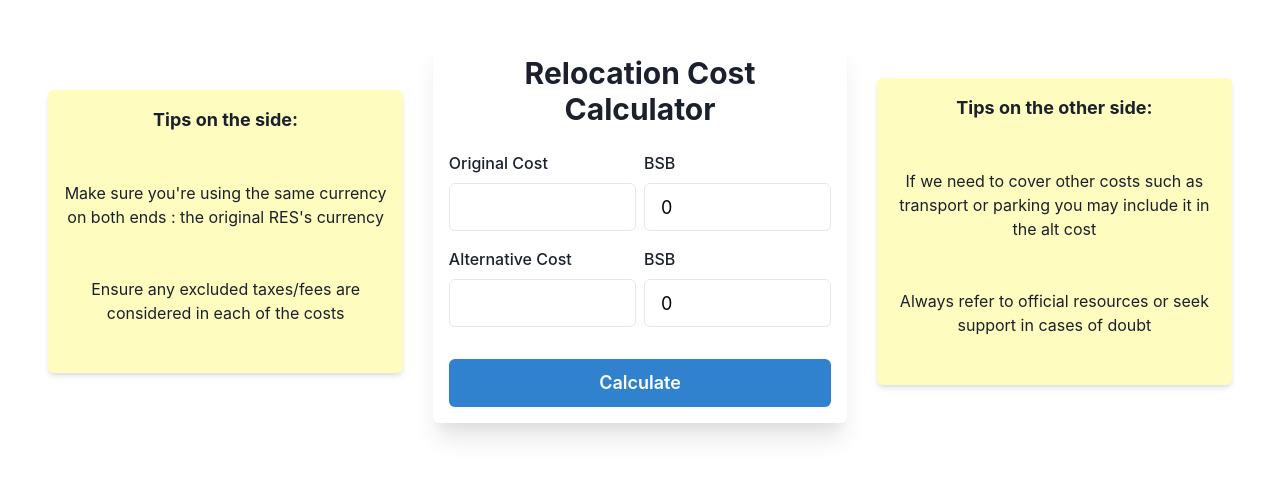
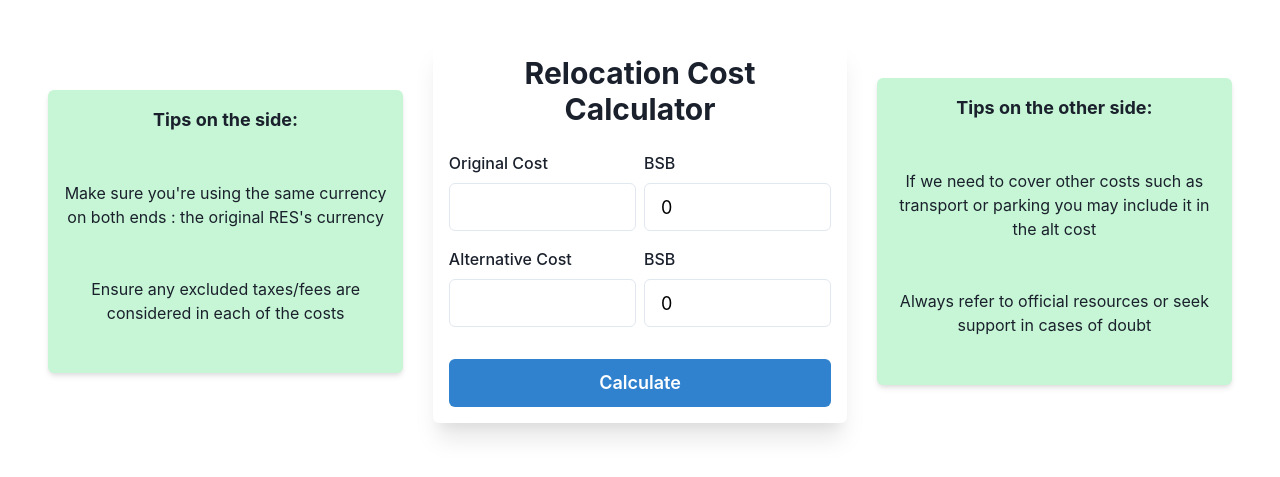
Before and after one commit to MontassarREBHI/RefundCalculator, a React (Vite) app: page / in a window 1280 px wide. Shown: the part 145-622 px from the top of the page. Built offline with nearby package versions, Linux system fonts and the light colour scheme.

Commit message:
Back to green for bg boxes color

```diff
--- a/src/App.jsx
+++ b/src/App.jsx
@@ -75,7 +75,7 @@ const App = () => {
       mt={6}
       p={4}
     >
-      <Box w="30%" bg="yellow.100" p={4} borderRadius="md" boxShadow="md">
+      <Box w="30%" bg="green.100" p={4} borderRadius="md" boxShadow="md">
         <Text fontSize="lg" fontWeight="bold">
           Tips on the side:
         </Text>
@@ -250,7 +250,7 @@ const App = () => {
         )}
       </Box>
 
-      <Box w="30%" bg="yellow.100" p={4} borderRadius="md" boxShadow="md">
+      <Box w="30%" bg="green.100" p={4} borderRadius="md" boxShadow="md">
         <Text fontSize="lg" fontWeight="bold">
           Tips on the other side:
         </Text>
```
